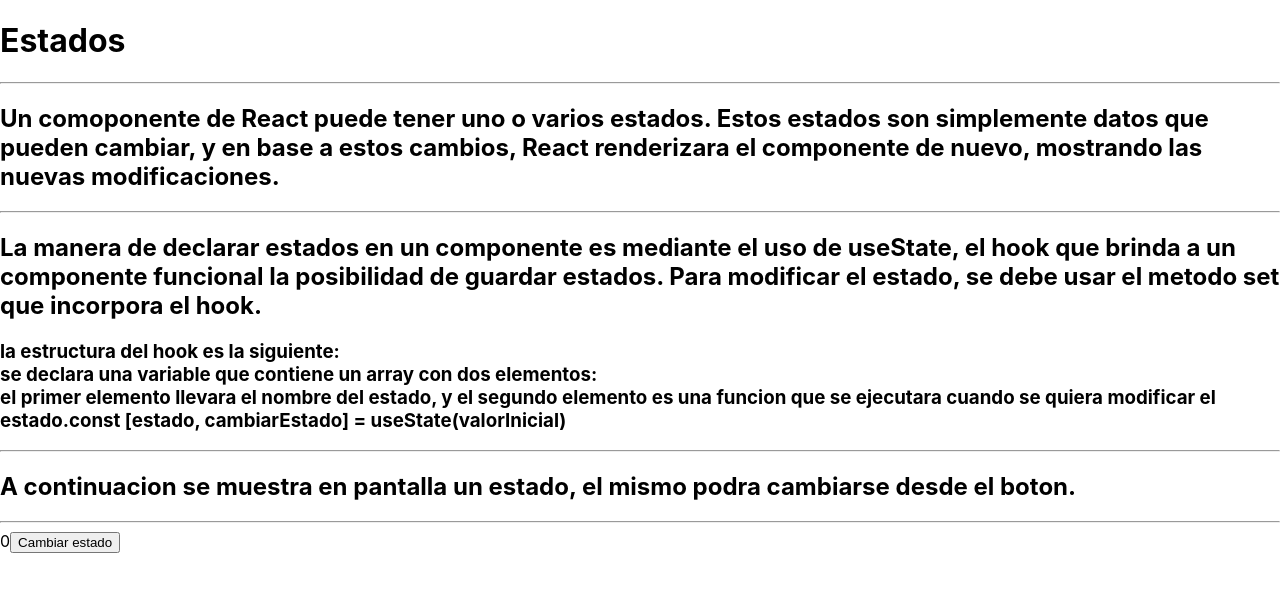
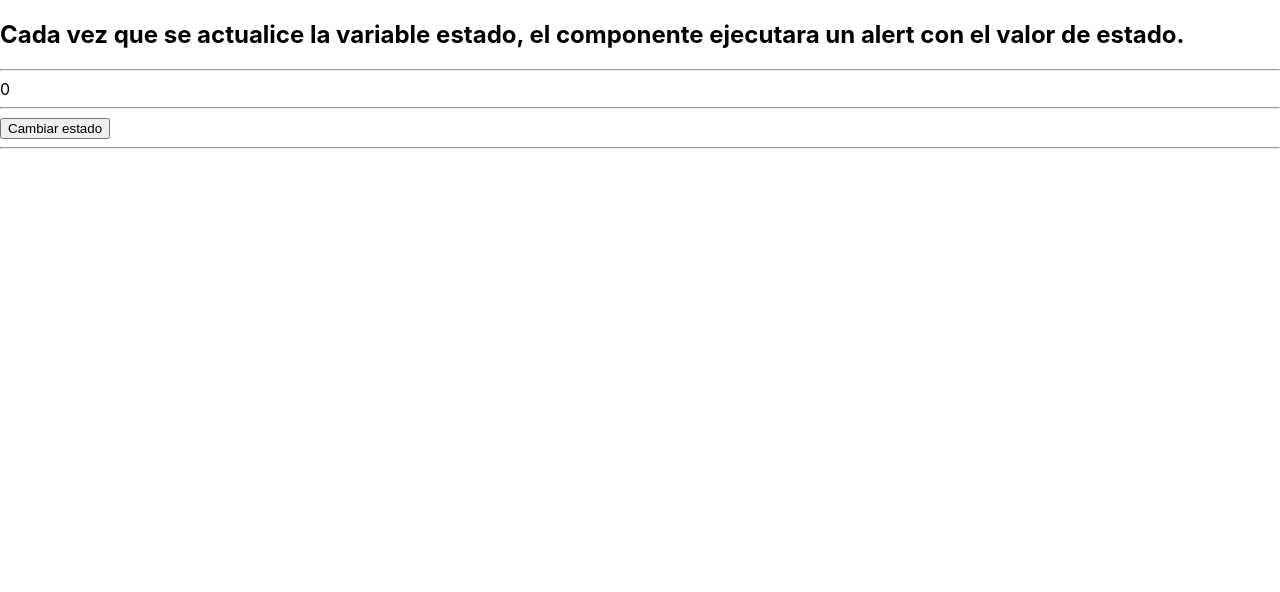
Before and after one commit to Joelnicolass/reactcurso, a React (Create React App) app: page / in a window 1280 px wide. Shown: the top 592 px of the page. Built offline with nearby package versions, Linux system fonts and the light colour scheme.

Commit message:
useEffect

```diff
--- /dev/null
+++ b/src/2-cicloDeVida-useEffect/Parte2.jsx
@@ -0,0 +1,69 @@
+import React, { useEffect, useState } from "react";
+
+/*
+
+    En esta parte, veremos como funciona el hook useEffect.
+    Este hook permite a un componente funcional realizar una accion cuando el componente se renderiza, cuando se actualiza o cuando se elimina... es decir, nos permite ejecutar acciones durante el ciclo de vida del componente.
+
+    Para comprender como funciona, debemos tener claro que es el ciclo de vida.
+
+    Como sabemos, React trabaja sobre un DOM virtual, una representacion del DOM real que se renderiza en el navegador.
+
+    Al añadir un nodo al DOM virtual, podemos decir que el componente se ha montado.
+    Al actualizar un nodo del DOM virtual, podemos decir que el componente se ha actualizado.
+    Al eliminar un nodo del DOM virtual, podemos decir que el componente se ha desmontado.
+
+    En estos tres casos podemos apreciar el ciclo de vida de un componente. Nace, se desarrolla y muere.
+
+    En los componentes de clase, tenemos metodos especificos para acceder a cada momento, de manera declarativa y bastante especifica:
+    componentDidMount, componentDidUpdate, componentWillUnmount.
+
+    sin embargo, en los componentes funcionales, no tenemos estos metodos, por lo que tenemos que utilizar el hook useEffect.
+
+    component did mount:
+    useEffect(() => {
+        acciones que se ejecutan cuando el componente se monta
+    }, [])
+
+    component did update:
+    useEffect(() => {
+        acciones que se ejecutan cuando el componente se monta y se actualiza
+    }, [
+        lista de variables que se escuchan para saber si se debe ejecutar la accion
+    ])
+
+    component will unmount:
+    useEffect(() => {
+        acciones que se ejecutan cuando el componente se monta
+
+        return () => {
+            acciones que se ejecutan cuando el componente se desmonta
+        }
+
+    }, [])
+
+*/
+
+const Parte2 = () => {
+  const [estado, cambiarEstado] = useState(0);
+
+  useEffect(() => {
+    alert(estado);
+  }, [estado]);
+
+  return (
+    <div>
+      <h2>
+        Cada vez que se actualice la variable estado, el componente ejecutara un
+        alert con el valor de estado.
+      </h2>
+      <hr />
+      {estado}
+      <hr />
+      <button onClick={() => cambiarEstado(estado + 1)}>Cambiar estado</button>
+      <hr />
+    </div>
+  );
+};
+
+export default Parte2;
--- a/src/App.jsx
+++ b/src/App.jsx
@@ -1,10 +1,12 @@
 import React from "react";
 import Parte1 from "./1-introduccionYuseState/Parte1";
+import Parte2 from "./2-cicloDeVida-useEffect/Parte2";
 
 const App = () => {
   return (
     <>
-      <Parte1 />
+      {/* <Parte1 /> */}
+      <Parte2 />
     </>
   );
 };
```
Also changed, not shown: src/2-cicloDeVida-useEffect/ciclo de vida, componente de clase.png (added).
